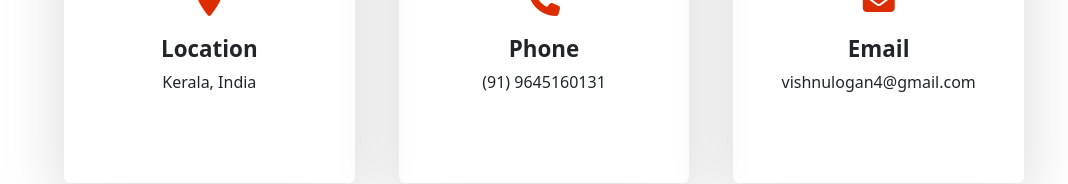
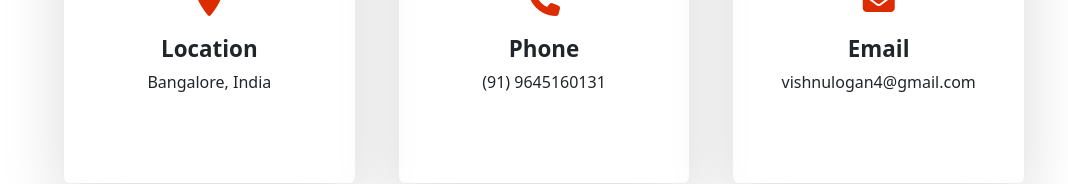
Before and after one commit to vishnukvishnu/portfolio-vishnu, a React (Create React App) app: page / in a window 1280 px wide. Shown: the part 3561-3745 px from the top of the page, without its empty margins (96-1164 px from the left). Built offline with nearby package versions, Linux system fonts and the light colour scheme; a web font is replaced by a local one.

Commit message:
adding contact details

```diff
--- a/src/components/Contact.jsx
+++ b/src/components/Contact.jsx
@@ -13,7 +13,7 @@ const Contact = ({setContact}) => {
       <div className="row contact-details-wrapper">
         <Card
           title="Location"
-          subTitle="Kerala, India"
+          subTitle="Bangalore, India"
           icon="fa-map-marker-alt"
         />
         <Card title="Phone" subTitle="(91) 9645160131" icon="fa-phone" />
```
